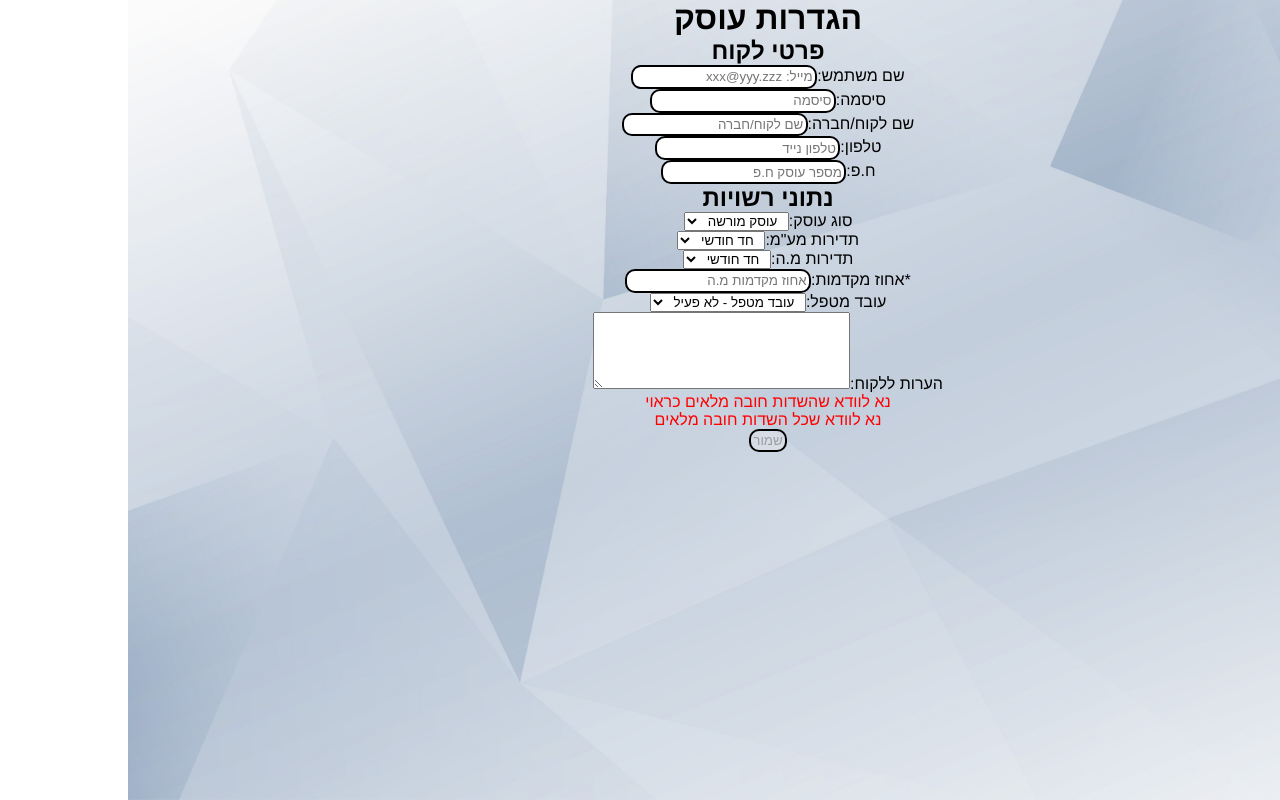
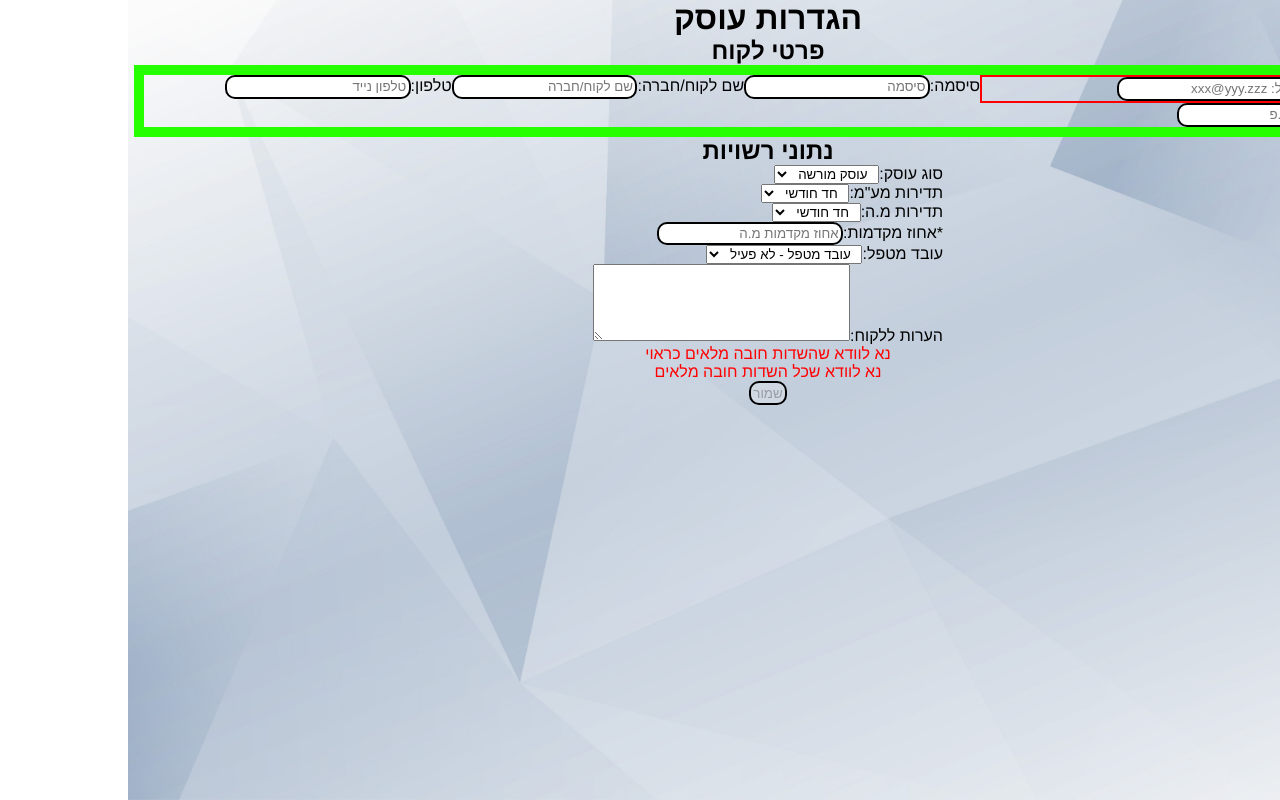
Before and after one commit to HodayaChayo/accounting-system, a React (Create React App) app in the folder client/: page /UserSettings in a window 1280 px wide. Built offline with nearby package versions, Linux system fonts and the light colour scheme; no server answers.

Commit message:
css for userSettings

```diff
--- a/client/src/components/pages/UserSettings/UserSettings.js
+++ b/client/src/components/pages/UserSettings/UserSettings.js
@@ -1,6 +1,6 @@
 import React, { useState, useEffect } from 'react';
 import Sidebars from '../../Sidebars/Sidebars';
-import css from '../../pages/Home/addCustomer.module.css';
+import css from './UserSettings.module.css';
 import Button from '../../Button/Button';
 import { ToastContainer, toast } from 'react-toastify';
 import 'react-toastify/dist/ReactToastify.css';
@@ -61,9 +61,9 @@ export default function UserSettings(props) {
           toast.success(res.message, {
             position: toast.POSITION.BOTTOM_CENTER,
           });
-          localStorage.setItem('SelectedCus',userName);
-          localStorage.setItem('CusVAT_Id',idVAT);
-        }else{
+          localStorage.setItem('SelectedCus', userName);
+          localStorage.setItem('CusVAT_Id', idVAT);
+        } else {
           toast.error(res.message, {
             position: toast.POSITION.BOTTOM_CENTER,
           });
@@ -107,7 +107,8 @@ export default function UserSettings(props) {
       <Sidebars />
       <h1>הגדרות עוסק</h1>
       <h2>פרטי לקוח</h2>
-      <p>
+      <div className={css.userDetails}>
+        <p className={css.p}>
           שם משתמש:
           <input
             value={userName}
@@ -161,8 +162,10 @@ export default function UserSettings(props) {
             onChange={e => setIdVAT(e.target.value)}
           ></input>
         </p>
+      </div>
 
       <h2>נתוני רשויות</h2>
+      <div className='AuthorityData'>
         <p>
           סוג עוסק:
           <select
@@ -224,6 +227,7 @@ export default function UserSettings(props) {
             onChange={e => setNote(e.target.value)}
           ></textarea>
         </p>
+      </div>
       {(!checkUserName(userName) ||
         !checkPassword(password) ||
         !checkCusName(cusName) ||
--- /dev/null
+++ b/client/src/components/pages/UserSettings/UserSettings.module.css
@@ -0,0 +1,16 @@
+.userDetails{
+  display: flex;
+  flex-direction: row;
+  flex-wrap: wrap;
+  /* width: 70%; */
+  border: solid rgb(38, 255, 0) 10px;
+}
+
+.p{
+  width: 33%;
+  border: solid red 2px;
+}
+
+.errors{
+  color: red;
+}
```
Lines whose indentation alone changed are shown as unchanged.
